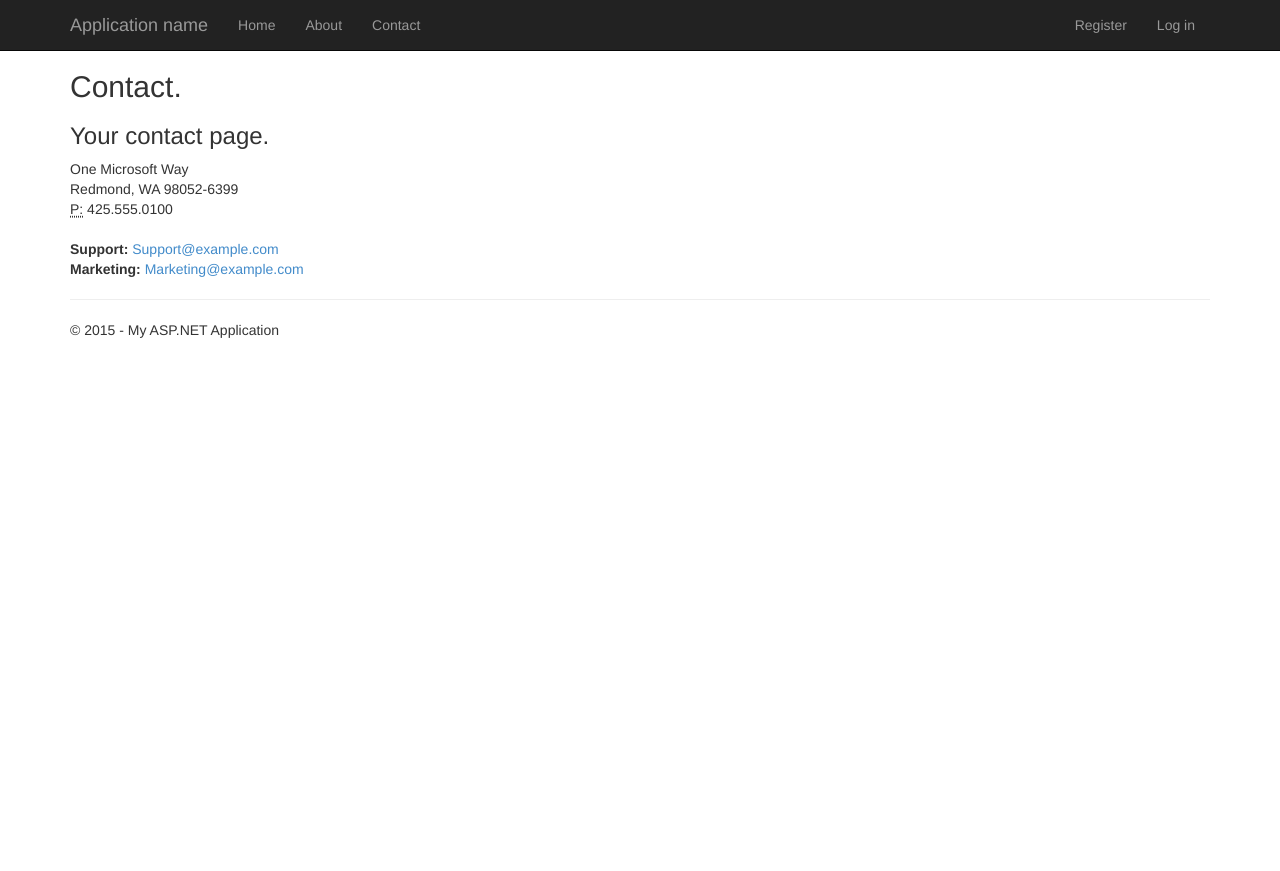
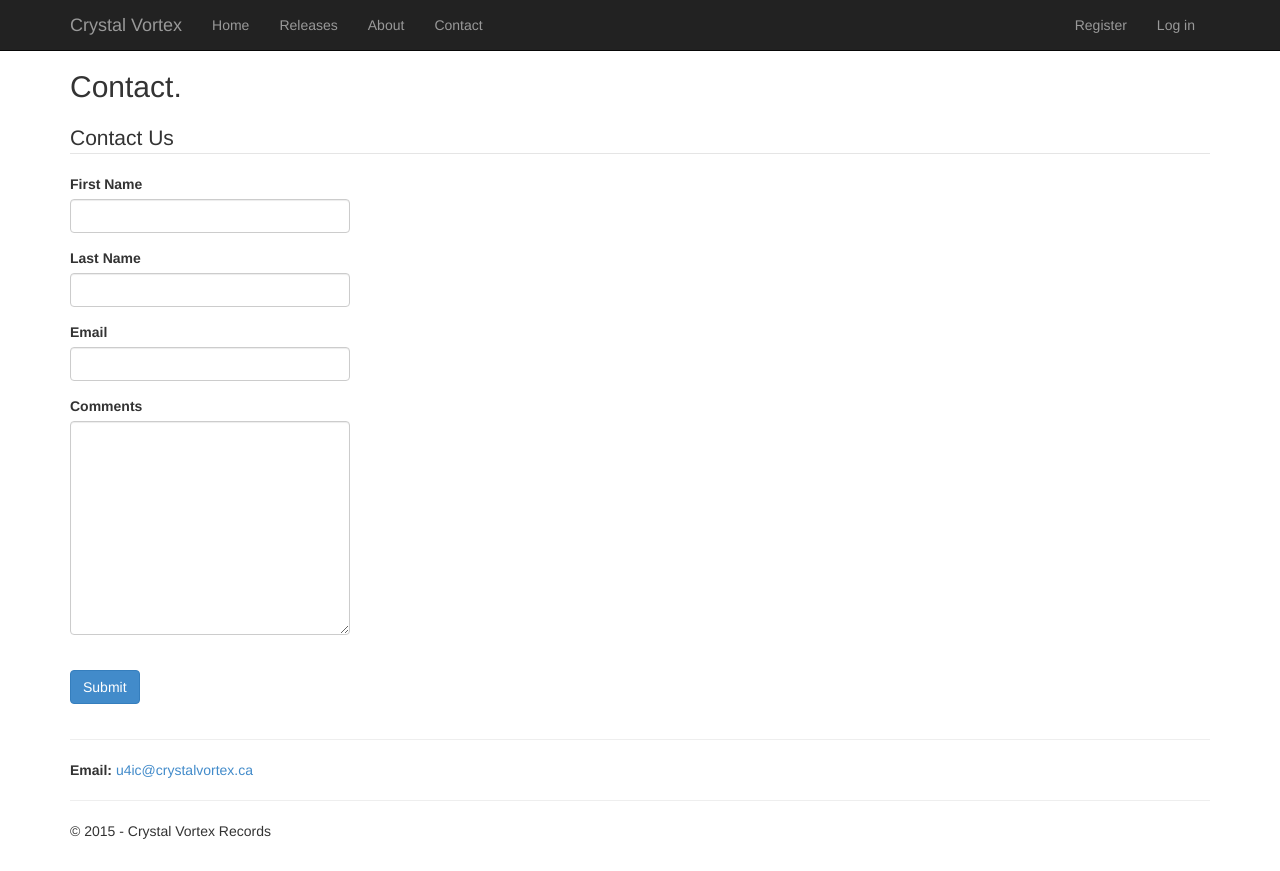
Before and after one commit to blckshdw/CrystalVortex, an ASP.NET MVC app: page /Home/Contact in a window 1280 px wide. Before the commit the page ends 338 px from the top, so only its background shows below. Run offline with ASP.NET Core 8 and stand-ins for ASP.NET MVC 5, Linux system fonts and the light colour scheme; the project's own start-up code is not run, and a stand-in starts its controllers and pages; some libraries are stand-ins or nearby versions.

Commit message:
Add Contact form

```diff
--- a/CrystalVortex/Controllers/HomeController.cs
+++ b/CrystalVortex/Controllers/HomeController.cs
@@ -1,6 +1,10 @@
+using CrystalVortex.Models;
 using System;
 using System.Collections.Generic;
+using System.Configuration;
 using System.Linq;
+using System.Net.Mail;
+using System.Threading.Tasks;
 using System.Web;
 using System.Web.Mvc;
 
@@ -15,14 +19,37 @@ namespace CrystalVortex.Controllers
 
         public ActionResult About()
         {
-            ViewBag.Message = "Your application description page.";
-
+            ViewBag.Message = "";
             return View();
         }
 
         public ActionResult Contact()
         {
-            ViewBag.Message = "Your contact page.";
+            return View();
+        }
+
+        [HttpPost]
+        public async Task<ActionResult> Contact(ContactModel c)
+        {
+            if (ModelState.IsValid)
+            {
+                var emailTo = new MailAddress(ConfigurationManager.AppSettings["ContactEmail"].ToString());
+                var emailFrom = new MailAddress(ConfigurationManager.AppSettings["SmtpFrom"].ToString());
+                var smtpHost = ConfigurationManager.AppSettings["SmtpHost"].ToString();
+
+                var client = new SmtpClient(smtpHost);
+                var msg = new MailMessage();
+                msg.From = emailFrom;
+                msg.ReplyToList.Add(new MailAddress(c.EmailAddress));
+                msg.To.Add(emailTo);
+                msg.Subject = "Crystal Vortex Feedback";
+                msg.Body = String.Format("Message From: {0} {1}\nMessage Submitted {2}\n\n{3}", c.FirstName, c.LastName, DateTime.UtcNow.ToString("R"), c.Comments);
+                msg.IsBodyHtml = false;
+
+                await client.SendMailAsync(msg);
+
+                return View("ContactSubmitted");
+            }
 
             return View();
         }
--- a/CrystalVortex/Views/Home/Contact.cshtml
+++ b/CrystalVortex/Views/Home/Contact.cshtml
@@ -1,17 +1,55 @@
+@model CrystalVortex.Models.ContactModel
 @{
     ViewBag.Title = "Contact";
+}
+@section Scripts
+{
+    @Scripts.Render("~/bundles/jqueryval")
 }
 <h2>@ViewBag.Title.</h2>
 <h3>@ViewBag.Message</h3>
 
+<div class="UIMessage">
+    @ViewBag.Response
+</div>
+
+@using (Html.BeginForm("Contact", "Home", FormMethod.Post, new { @id = "form" }))
+{
+    <fieldset class="contact">
+        <legend>Contact Us</legend>
+        @Html.ValidationSummary(true)
+
+        <div>
+            <div class="form-group">
+                @Html.LabelFor(model => model.FirstName)
+                @Html.EditorFor(model => model.FirstName, new { htmlAttributes = new { @class = "form-control" } })
+                @Html.ValidationMessageFor(model => model.FirstName)
+            </div>
+            <div class="form-group">
+                @Html.LabelFor(model => model.LastName)
+                @Html.EditorFor(model => model.LastName, new { htmlAttributes = new { @class = "form-control" } })
+                @Html.ValidationMessageFor(model => model.LastName)
+            </div>
+            <div class="form-group">
+                @Html.LabelFor(model => model.EmailAddress)
+                @Html.EditorFor(model => model.EmailAddress, new { htmlAttributes = new { @class = "form-control" } })
+                @Html.ValidationMessageFor(model => model.EmailAddress)
+            </div>
+            <div class="form-group">
+                @Html.LabelFor(model => model.Comments)
+                @Html.TextAreaFor(model => model.Comments, new { @rows = 10, @class = "form-control" })
+                @Html.ValidationMessageFor(model => model.Comments)<br />
+            </div>
+            <div class="form-group">
+                <input type="submit" class="btn btn-primary" value="Submit" />
+            </div>
+        </div>
+
+
+    </fieldset>
+}
+
+<hr />
 <address>
-    One Microsoft Way<br />
-    Redmond, WA 98052-6399<br />
-    <abbr title="Phone">P:</abbr>
-    425.555.0100
+    <strong>Email:</strong>   <a href="mailto:u4ic@crystalvortex.ca">u4ic@crystalvortex.ca</a>
 </address>
-
-<address>
-    <strong>Support:</strong>   <a href="mailto:Support@example.com">Support@example.com</a><br />
-    <strong>Marketing:</strong> <a href="mailto:Marketing@example.com">Marketing@example.com</a>
-</address>
--- a/CrystalVortex/Views/Shared/_Layout.cshtml
+++ b/CrystalVortex/Views/Shared/_Layout.cshtml
@@ -3,7 +3,7 @@
 <head>
     <meta charset="utf-8" />
     <meta name="viewport" content="width=device-width, initial-scale=1.0">
-    <title>@ViewBag.Title - My ASP.NET Application</title>
+    <title>@ViewBag.Title - Crystal Vortex Records</title>
     @Styles.Render("~/Content/css")
     @Scripts.Render("~/bundles/modernizr")
 
@@ -17,11 +17,12 @@
                     <span class="icon-bar"></span>
                     <span class="icon-bar"></span>
                 </button>
-                @Html.ActionLink("Application name", "Index", "Home", new { area = "" }, new { @class = "navbar-brand" })
+                @Html.ActionLink("Crystal Vortex", "Index", "Home", new { area = "" }, new { @class = "navbar-brand" })
             </div>
             <div class="navbar-collapse collapse">
                 <ul class="nav navbar-nav">
                     <li>@Html.ActionLink("Home", "Index", "Home")</li>
+                    <li>@Html.ActionLink("Releases", "Index", "Release")</li>
                     <li>@Html.ActionLink("About", "About", "Home")</li>
                     <li>@Html.ActionLink("Contact", "Contact", "Home")</li>
                 </ul>
@@ -33,7 +34,7 @@
         @RenderBody()
         <hr />
         <footer>
-            <p>&copy; @DateTime.Now.Year - My ASP.NET Application</p>
+            <p>&copy; @DateTime.Now.Year - Crystal Vortex Records</p>
         </footer>
     </div>
 
```
Also changed, not shown: CrystalVortex/Models/ContactModel.cs (added, +24 -0 lines), CrystalVortex/Views/Home/About.cshtml (+18 -1 lines), CrystalVortex/Views/Home/ContactSubmitted.cshtml (added, +9 -0 lines), CrystalVortex/CrystalVortex.csproj, CrystalVortex/Web.config.
